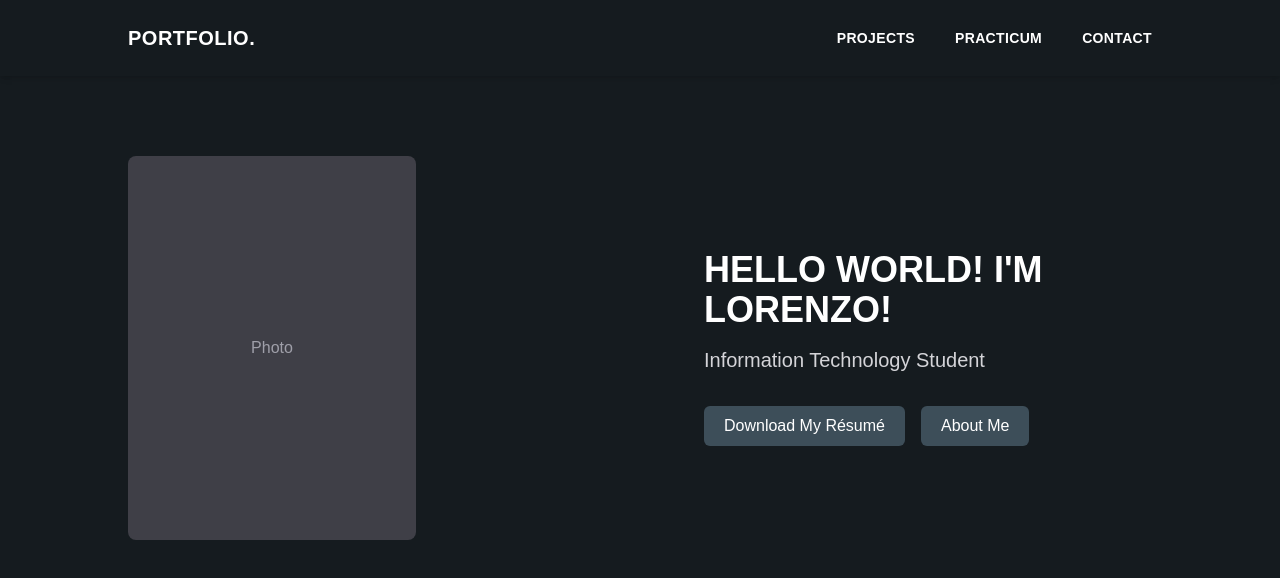
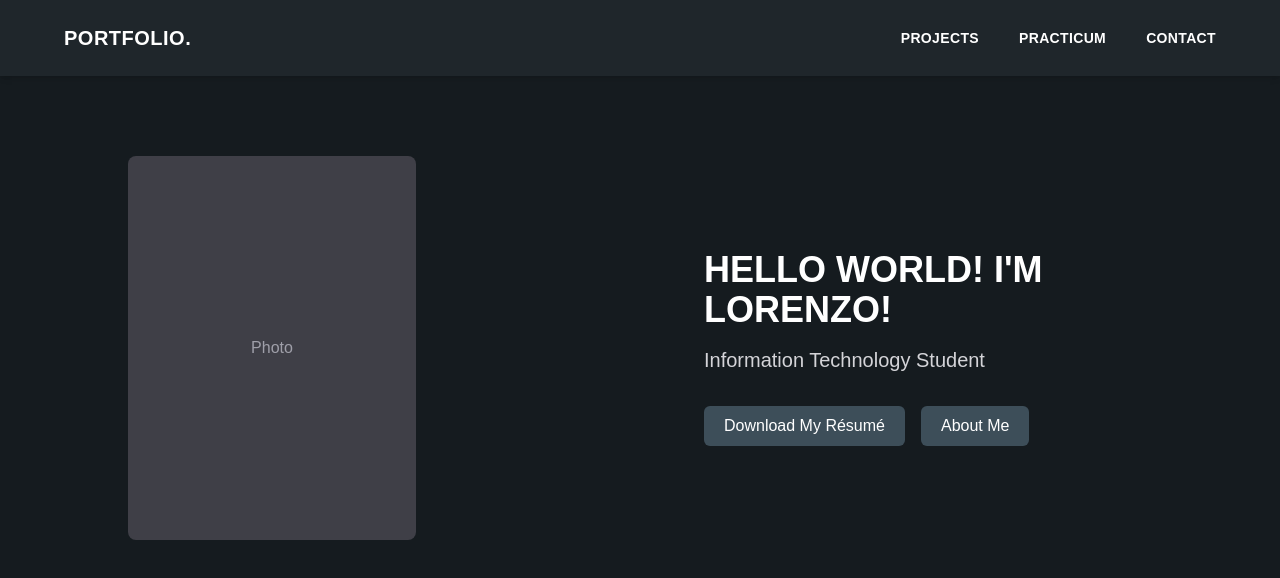
Before and after one commit to ToastyGoats-Git/lorenzo-portfolio, a Next.js app: page / in a window 1280 px wide. Shown: the top 578 px of the page. Built offline with nearby package versions, Linux system fonts and the light colour scheme.

Commit message:
navbar updates

```diff
--- a/app/layout.tsx
+++ b/app/layout.tsx
@@ -30,8 +30,8 @@ export default function RootLayout({
       className={`${geistSans.variable} ${geistMono.variable} h-full antialiased`}
     >
       <body className="min-h-screen flex flex-col font-sans bg-[#151b1f] text-white">
-        <nav className="bg-[#151b1f] shadow-md">
-          <div className="max-w-6xl mx-auto flex items-center justify-between px-8 md:px-16 py-6">
+        <nav className="bg-[#1f262b] shadow-md">
+          <div className="flex items-center justify-between px-8 md:px-16 py-6">
             <Link
               href="/"
               className="text-xl font-bold tracking-wide hover:text-[#92a7b5] transition-colors duration-300"
```
